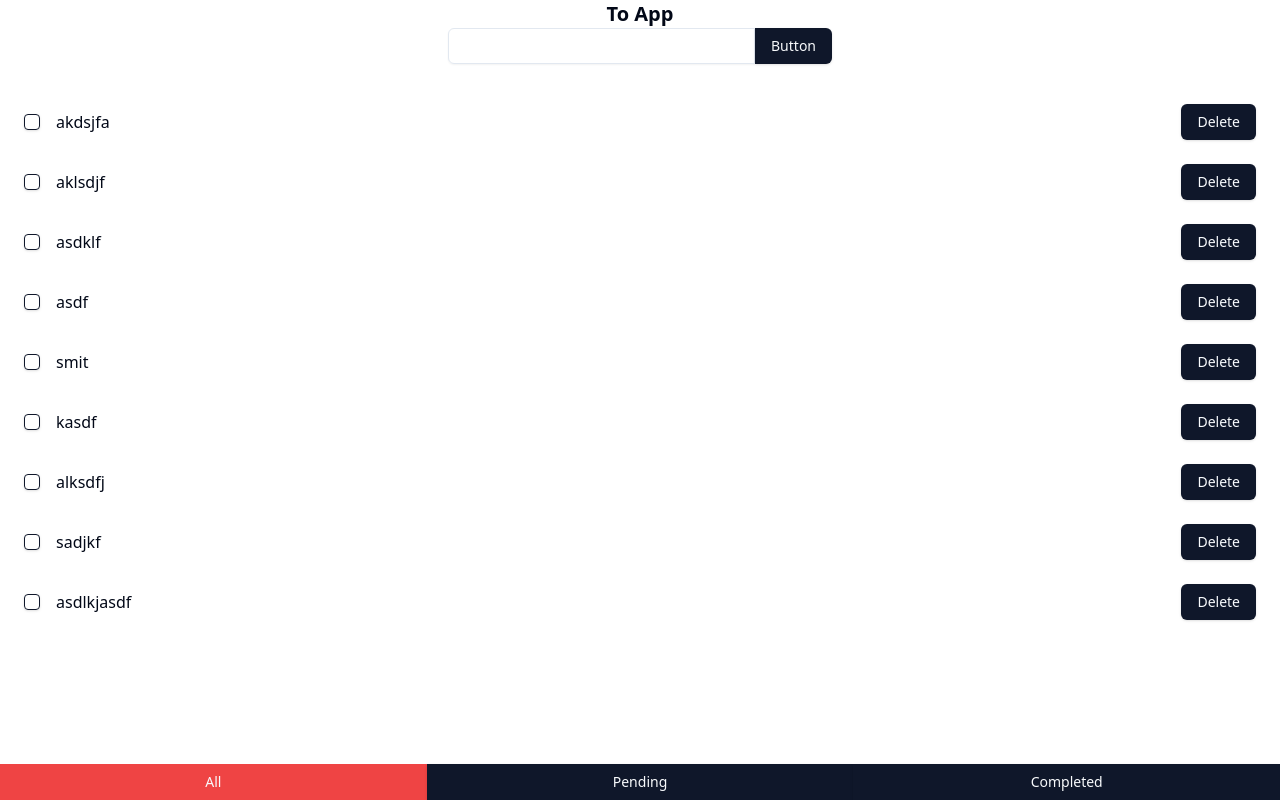
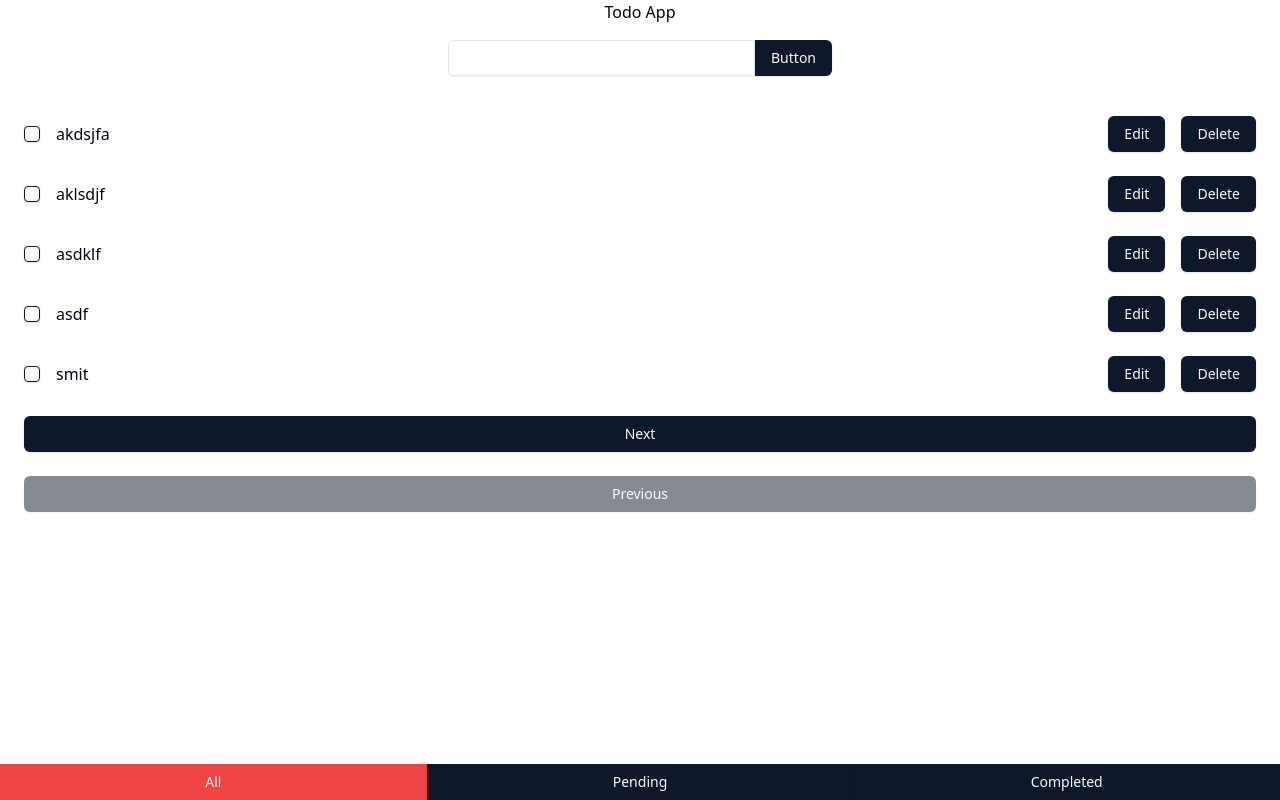
Before and after one commit to smitprajapati-dev/ToDoApplication, a React app: page / in a window 1280 px wide. Built offline with nearby package versions, Linux system fonts and the light colour scheme; data requests are answered from the project's data file.

Commit message:
Update index.jsx

```diff
--- a/src/pages/Home/index.jsx
+++ b/src/pages/Home/index.jsx
@@ -1,4 +1,7 @@
-/* eslint-disable react/state-in-constructor */
+import React, { Component, createRef } from 'react';
+import { Input } from '@/components/ui/input';
+import { Button } from '@/components/ui/button';
+import { Checkbox } from '@/components/ui/checkbox';
 import {
   AlertDialog,
   AlertDialogAction,
@@ -10,24 +13,27 @@
   AlertDialogTitle,
   AlertDialogTrigger,
 } from '@/components/ui/alert-dialog';
-import { Button } from '@/components/ui/button';
-import { Checkbox } from '@/components/ui/checkbox';
-import { Input } from '@/components/ui/input';
-import React, { Component, createRef } from 'react';
+
+const perPageItem = 5;
 
 export default class Home extends Component {
+  // eslint-disable-next-line react/state-in-constructor
   state = {
     todoList: [],
     filterType: 'all',
+    editMode: 0,
+    page: 1,
   };
 
   inputRef = createRef();
 
+  editRef = createRef();
+
   async componentDidMount() {
-    this.loadToDo();
+    this.loadTodo();
   }
 
-  loadToDo = async () => {
+  loadTodo = async () => {
     try {
       const res = await fetch('http://localhost:3000/todoList');
       const json = await res.json();
@@ -35,14 +41,15 @@
     } catch (error) {}
   };
 
-  addToDo = async event => {
+  addTodo = async e => {
     try {
-      event.preventDefault();
-      const inputText = this.inputRef.current;
+      e.preventDefault();
+      const input = this.inputRef.current;
+
       const res = await fetch('http://localhost:3000/todoList', {
         method: 'POST',
         body: JSON.stringify({
-          text: inputText.value,
+          text: input.value,
           isDone: false,
         }),
         headers: {
@@ -50,6 +57,7 @@
           Accept: 'application/json',
         },
       });
+
       const json = await res.json();
 
       this.setState(
@@ -57,25 +65,23 @@
           todoList: [...todoList, json],
         }),
         () => {
-          inputText.value = '';
+          input.value = '';
         },
       );
     } catch (error) {}
   };
 
-  toggleComplete = async item => {
+  editTodo = async item => {
     try {
       const res = await fetch(`http://localhost:3000/todoList/${item.id}`, {
         method: 'PUT',
-        body: JSON.stringify({
-          ...item,
-          isDOne: !item.isDOne,
-        }),
+        body: JSON.stringify(item),
         headers: {
           'Content-Type': 'application/json',
           Accept: 'application/json',
         },
       });
+
       const json = await res.json();
 
       this.setState(({ todoList }) => {
@@ -86,12 +92,13 @@
             json,
             ...todoList.slice(index + 1),
           ],
+          editMode: 0,
         };
       });
     } catch (error) {}
   };
 
-  toDelete = async item => {
+  deleteTodo = async item => {
     try {
       await fetch(`http://localhost:3000/todoList/${item.id}`, {
         method: 'DELETE',
@@ -111,44 +118,75 @@
   };
 
   render() {
-    const { todoList, filterType } = this.state;
+    const { todoList, filterType, editMode, page } = this.state;
+
     return (
-      <div className=" flex flex-col items-center h-screen">
-        <h1 className="text-xl font-extrabold">To App</h1>
+      <div className="flex flex-col items-center gap-4 h-screen">
+        <h1>Todo App</h1>
         <form
-          onSubmit={this.addToDo}
+          onSubmit={this.addTodo}
           className="flex w-full max-w-sm items-center"
         >
-          <Input className="rounded-r-none" ref={this.inputRef} required />
+          <Input ref={this.inputRef} className="rounded-r-none" required />
           <Button type="submit" className="rounded-l-none">
             Button
           </Button>
         </form>
-        <div className="m-4 flex flex-col gap-6 w-full p-6 flex-1">
+        <div className="flex flex-col gap-6 w-full p-6 flex-1">
           {todoList
-            .filter(x => {
-              switch (filterType) {
-                case 'pending':
-                  return x.isDone === false;
+            .slice((page - 1) * perPageItem, page * perPageItem)
+            .map(x => {
+              if (
+                filterType === 'all' ||
+                (filterType === 'pending' && x.isDone === false) ||
+                (filterType === 'completed' && x.isDone === true)
+              ) {
+                return (
+                  <div key={x.id} className="flex items-center">
+                    <Checkbox
+                      checked={x.isDone}
+                      onCheckedChange={() =>
+                        this.editTodo({ ...x, isDone: !x.isDone })
+                      }
+                    />
+                    {editMode === x.id ? (
+                      <form
+                        className="flex-1 mx-4 flex gap-4"
+                        onSubmit={() =>
+                          this.editTodo({
+                            ...x,
+                            text: this.editRef.current.value,
+                          })
+                        }
+                      >
+                        <Input className="flex-1" ref={this.editRef} />
+                        <Button
+                          type="submit"
+                          className="mx-4"
+                          onClick={() => this.setState({ editMode: x.id })}
+                        >
+                          Submit
+                        </Button>
+                      </form>
+                    ) : (
+                      <p
+                        className={`flex-1 px-4${x.isDone ? ' line-through' : ''}`}
+                      >
+                        {x.text}
+                      </p>
+                    )}
 
-                case 'completed':
-                  return x.isDone === true;
-
-                default:
-                  return true;
+                    <Button
+                      type="button"
+                      className="mx-4"
+                      onClick={() =>
+                        this.setState({ editMode: x.id }, () => {
+                          this.editRef.current.value = x.text;
+                        })
                       }
-            })
-            .map(item => (
-              <div key={item.id} className="flex  items-center ">
-                <Checkbox
-                  checked={item.isDone}
-                  onCheckedChange={() => this.toggleComplete(item)}
-                />
-                <p
-                  className={`flex-1 px-4 ${item.isDone ? 'line-through' : ''}`}
                     >
-                  {item.text}
-                </p>
+                      Edit
+                    </Button>
                     <AlertDialog>
                       <AlertDialogTrigger asChild>
                         <Button>Delete</Button>
@@ -166,16 +204,33 @@
                         </AlertDialogHeader>
                         <AlertDialogFooter>
                           <AlertDialogCancel>Cancel</AlertDialogCancel>
-                      <AlertDialogAction onClick={() => this.toDelete(item)}>
+                          <AlertDialogAction
+                            onClick={() => this.toDelete(x)}
+                          >
                             Delete
                           </AlertDialogAction>
                         </AlertDialogFooter>
                       </AlertDialogContent>
                     </AlertDialog>
                   </div>
-            ))}
+                );
+              }
+              return null;
+            })}
+          <Button
+            onClick={() => this.setState(({ page }) => ({ page: page + 1 }))}
+            disabled={page >= Math.ceil(todoList.length / perPageItem)}
+          >
+            Next
+          </Button>
+          <Button
+            onClick={() => this.setState(({ page }) => ({ page: page - 1 }))}
+            disabled={page <= 1}
+          >
+            Previous
+          </Button>
         </div>
-        <div className="w-full flex">
+        <div className="flex w-full">
           <Button
             className="flex-1 rounded-none"
             variant={filterType === 'all' ? 'destructive' : 'default'}
```
Lines whose indentation alone changed are shown as unchanged.
